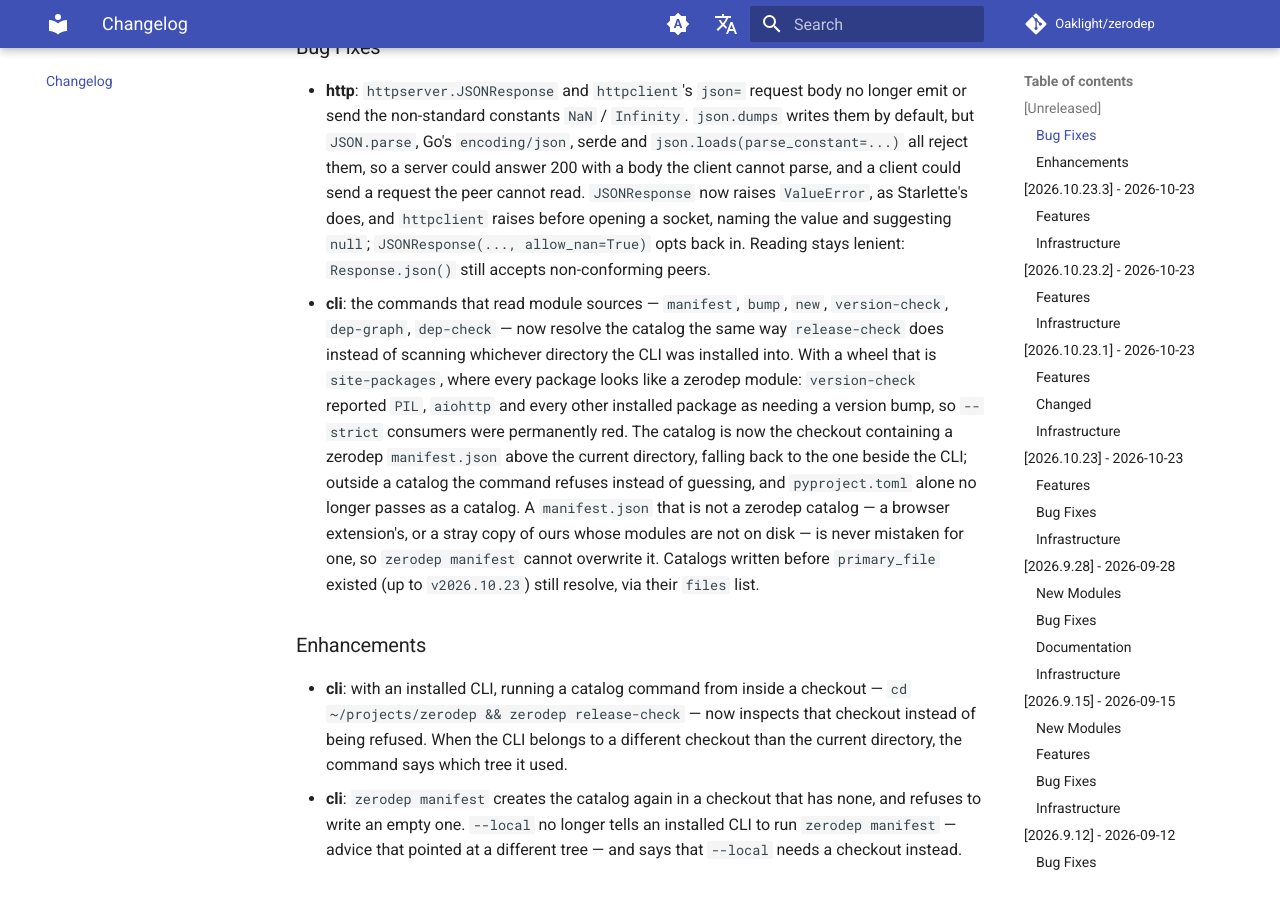
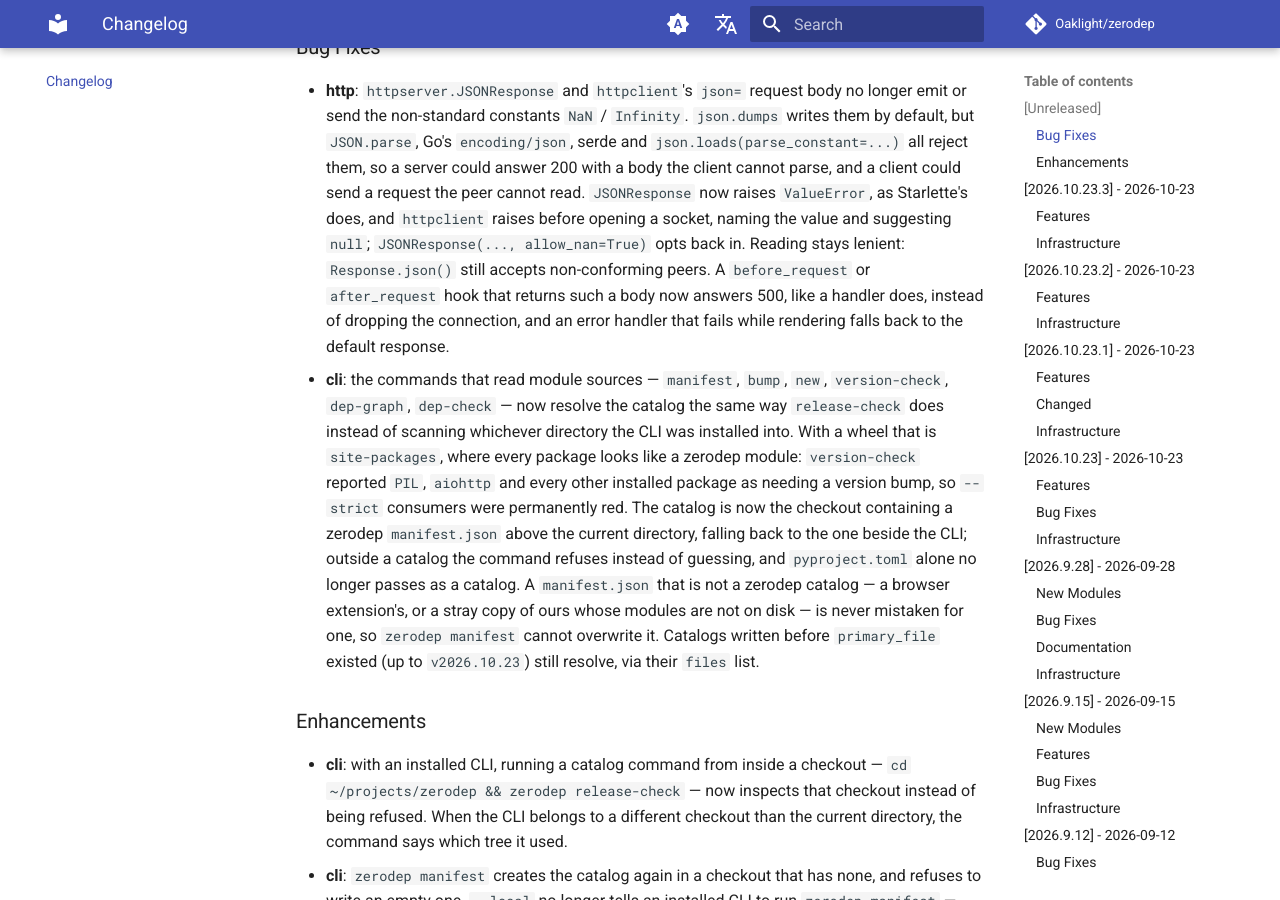
Before and after one commit to Oaklight/zerodep, an MkDocs documentation site: the page built from docs/changelog.md, in a window 1280 px wide and 900 px high, scrolled down 354 px. Built offline with MkDocs 1.6.1 and Material for MkDocs 9.7.7, drawn with Linux system fonts in a browser that asks for light colours; comment, search, counter and statistics services are not loaded.

Commit message:
docs(changelog): hooks answer 500 instead of dropping the connection

```diff
--- a/docs/changelog.md
+++ b/docs/changelog.md
@@ -8,7 +8,7 @@
 
 ### Bug Fixes
 
-- **http**: `httpserver.JSONResponse` and `httpclient`'s `json=` request body no longer emit or send the non-standard constants `NaN` / `Infinity`. `json.dumps` writes them by default, but `JSON.parse`, Go's `encoding/json`, serde and `json.loads(parse_constant=...)` all reject them, so a server could answer 200 with a body the client cannot parse, and a client could send a request the peer cannot read. `JSONResponse` now raises `ValueError`, as Starlette's does, and `httpclient` raises before opening a socket, naming the value and suggesting `null`; `JSONResponse(..., allow_nan=True)` opts back in. Reading stays lenient: `Response.json()` still accepts non-conforming peers.
+- **http**: `httpserver.JSONResponse` and `httpclient`'s `json=` request body no longer emit or send the non-standard constants `NaN` / `Infinity`. `json.dumps` writes them by default, but `JSON.parse`, Go's `encoding/json`, serde and `json.loads(parse_constant=...)` all reject them, so a server could answer 200 with a body the client cannot parse, and a client could send a request the peer cannot read. `JSONResponse` now raises `ValueError`, as Starlette's does, and `httpclient` raises before opening a socket, naming the value and suggesting `null`; `JSONResponse(..., allow_nan=True)` opts back in. Reading stays lenient: `Response.json()` still accepts non-conforming peers. A `before_request` or `after_request` hook that returns such a body now answers 500, like a handler does, instead of dropping the connection, and an error handler that fails while rendering falls back to the default response.
 - **cli**: the commands that read module sources — `manifest`, `bump`, `new`, `version-check`, `dep-graph`, `dep-check` — now resolve the catalog the same way `release-check` does instead of scanning whichever directory the CLI was installed into. With a wheel that is `site-packages`, where every package looks like a zerodep module: `version-check` reported `PIL`, `aiohttp` and every other installed package as needing a version bump, so `--strict` consumers were permanently red. The catalog is now the checkout containing a zerodep `manifest.json` above the current directory, falling back to the one beside the CLI; outside a catalog the command refuses instead of guessing, and `pyproject.toml` alone no longer passes as a catalog. A `manifest.json` that is not a zerodep catalog — a browser extension's, or a stray copy of ours whose modules are not on disk — is never mistaken for one, so `zerodep manifest` cannot overwrite it. Catalogs written before `primary_file` existed (up to `v2026.10.23`) still resolve, via their `files` list.
 
 ### Enhancements
```
